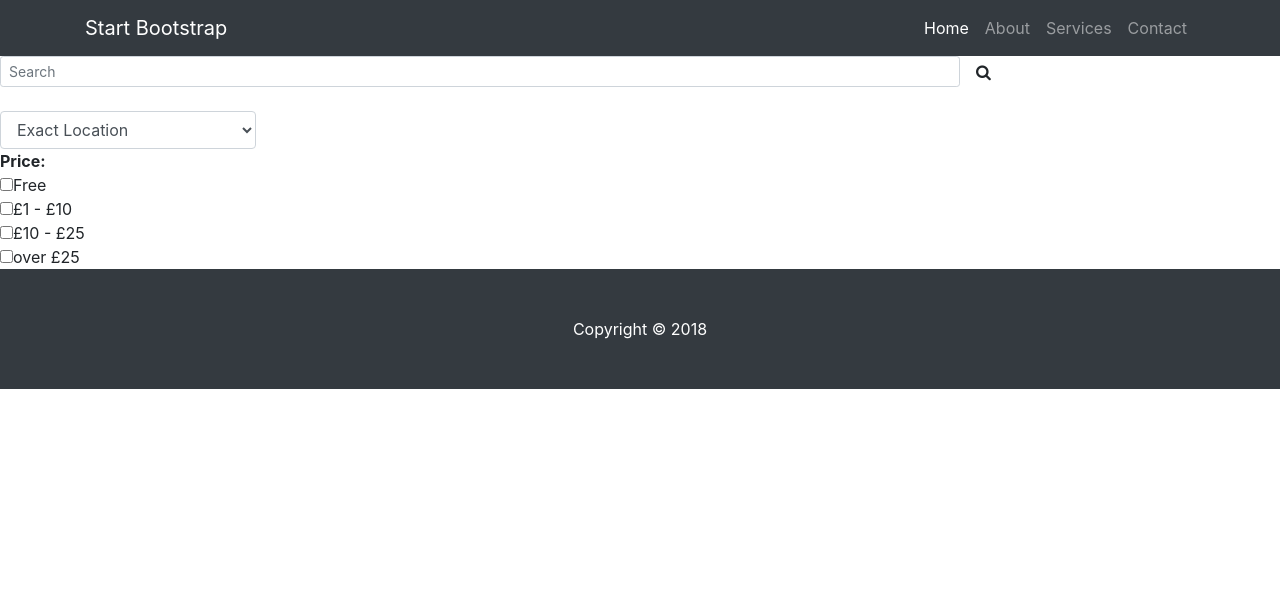
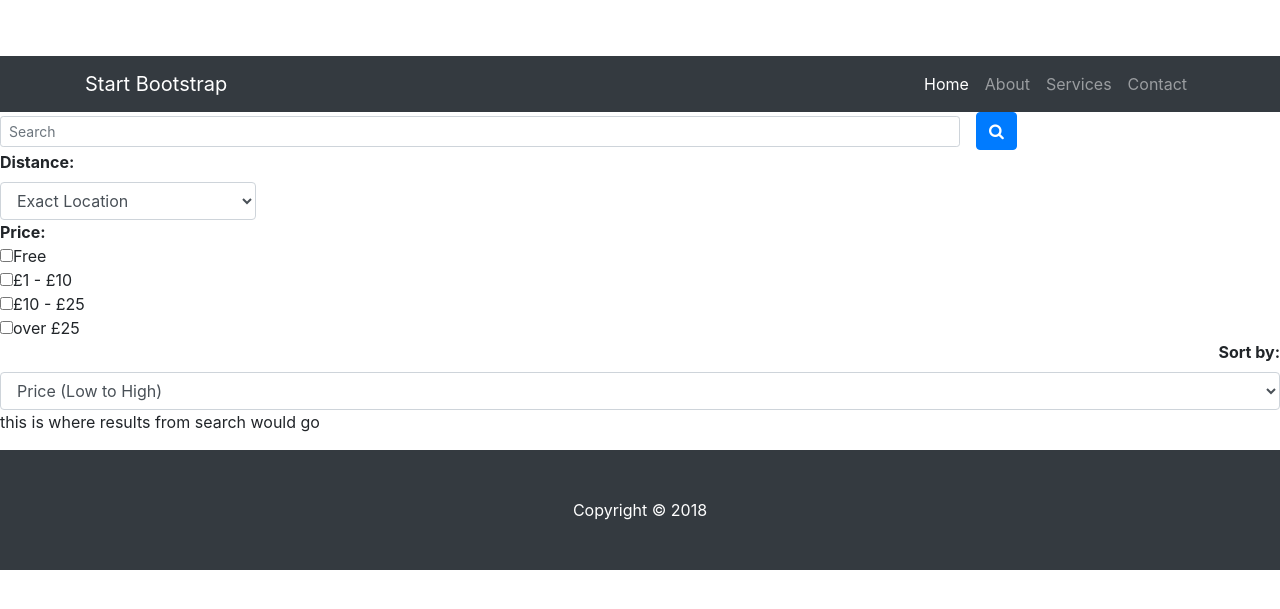
Before and after one commit to glasgow18/team-9, a Django app: template codeforgood/templates/search.html in a window 1280 px wide. Shown: the top 609 px of the page. Run offline with Django 3.2, Linux system fonts and the light colour scheme; the template is opened without the code that fills it, so the values that code supplies are empty; some libraries are stand-ins or nearby versions.

Commit message:
search button

```diff
--- a/codeforgood/templates/search.html
+++ b/codeforgood/templates/search.html
@@ -8,23 +8,26 @@
     <meta name="description" content="">
     <meta name="author" content="">
 
-    <title>Shop Item - Start Bootstrap Template</title>
+    <title>Search | Artlink</title>
 
     <!-- Custom styles for this template -->
     <link href="stylesheets/shop-item.css" rel="stylesheet">
-    <!-- Latest compiled and minified JavaScript -->
-    <!-- Latest compiled JavaScript -->
-    <script src="https://maxcdn.bootstrapcdn.com/bootstrap/3.3.7/js/bootstrap.min.js"></script></head>
+    <link href="stylesheets/search_css.css" rel="stylesheet">
+
     <link rel="stylesheet" href="https://maxcdn.bootstrapcdn.com/bootstrap/4.0.0/css/bootstrap.min.css" crossorigin="anonymous">
     <link rel="stylesheet" href="./stylesheets/stylesheet.css">
     <link rel="stylesheet" href="./stylesheets/shop-item.css">
 
     <link rel="stylesheet" href="https://cdnjs.cloudflare.com/ajax/libs/font-awesome/4.7.0/css/font-awesome.min.css">
 
+    <!-- Latest compiled and minified JavaScript -->
+    <!-- Latest compiled JavaScript -->
+    <script src="https://maxcdn.bootstrapcdn.com/bootstrap/3.3.7/js/bootstrap.min.js"></script></head>
+
+
 <body>
-
     <!-- Navigation -->
-<nav class="navbar navbar-expand-lg navbar-dark bg-dark fixed-top">
+    <nav class="navbar navbar-expand-lg navbar-dark bg-dark navbar-fixed-top">
         <div class="container">
             <a class="navbar-brand" href="#">Start Bootstrap</a>
             <button class="navbar-toggler" type="button" data-toggle="collapse" data-target="#navbarResponsive" aria-controls="navbarResponsive" aria-expanded="false" aria-label="Toggle navigation">
@@ -53,15 +56,15 @@
 
 <div class="searchBoxArea">
     <!-- Search form -->
-    <form class="form-inline ">
-        <input class="form-control form-control-sm mr-3 w-75" type="text" placeholder="Search" aria-label="Search">
-        <i class="fa fa-search" aria-hidden="true"></i>
+    <form class="form-inline">
+        <input class="form-control form-control-sm mr-3 w-75" type="text" placeholder="Search" aria-label="Search" name="searchTextField">
+        <a class="btn btn-primary" href="#" role="button"><i class="fa fa-search" aria-hidden="true"></i></a>
     </form>
 </div>
 
-<div class="filters" style="width: 20%;">
+<div class="filters" style="width: 20%">
     <div class="filter distance">
-        <!--<label for="relativeDistance"><b>Distance:</b></label>-->
+        <label for="relativeDistance"><b>Distance:</b></label>
         <br>
         <select class="form-control">
             <option value="Exact Location">Exact Location</option>
@@ -73,7 +76,7 @@
             <option value="nationwide">Nationwide</option>
         </select>
     </div>
-    <div class="checkbox">
+    <div class="priceRange">
         <span><b>Price:</b></span><br>
         <div class="checkbox">
             <input type="checkbox" name="priceRange_free" value="free">Free<br>
@@ -84,11 +87,20 @@
     </div>
 </div>
 
-{% if locations %}
-{% for location in locations %}
-    <p>{{location.name}}</p>
-{% endfor %}
-{% endif %}
+    <div class="resultsAndGroup">
+        <div class="sortBy">
+            <!-- dropdown menu for sort by-->
+            <label for="sortBy"><b>Sort by:</b></label>
+            <select class="form-control" id="sortBy">
+                <option value="pricelowToHigh">Price (Low to High)</option>
+                <option value="priceHighToLow">Price (High to Low)</option>
+                <option value="newest">Newest</option>
+            </select>
+        </div>
+        <div class="results">
+            <p>this is where results from search would go</p>
+        </div>
+    </div>
 
 <footer class="py-5 bg-dark">
     <div class="container">
@@ -97,7 +109,11 @@
     <!-- /.container -->
 </footer>
 
-
+{% if locations %}
+    {% for location in locations %}
+        <p>{{location.name}}</p>
+    {% endfor %}
+{% endif %}
 
 </body>
 
--- /dev/null
+++ b/stylesheets/search_css.css
@@ -0,0 +1,12 @@
+.filters{
+    display: inline-block;
+}
+
+.sortBy {
+    text-align: right;
+}
+
+.resultsAndGroup {
+    display: inline-block;
+
+}
```
Lines whose indentation alone changed are shown as unchanged.
